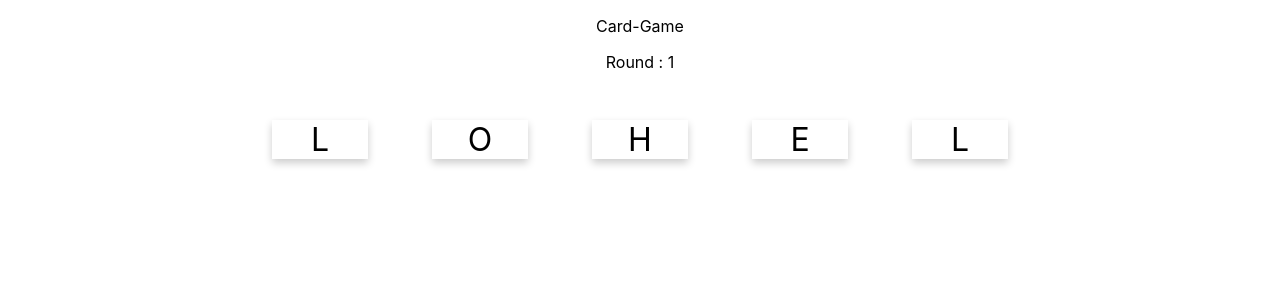
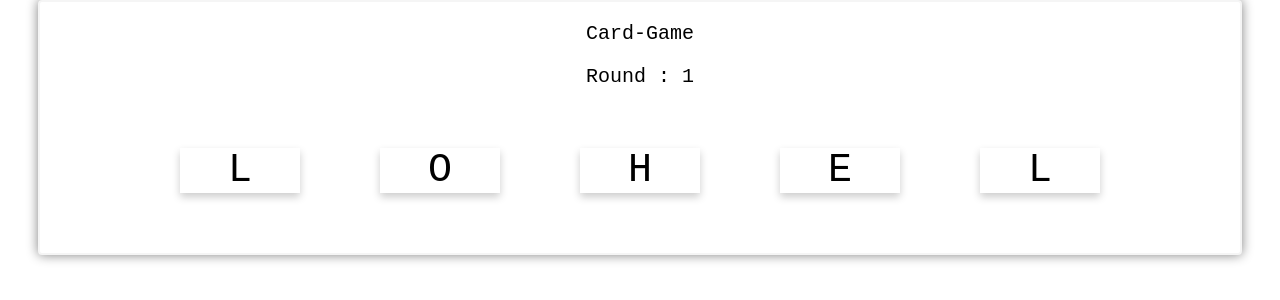
Before and after one commit to Krittamett/React_3SA03, a React (Create React App) app: page / in a window 1280 px wide. Shown: the top 300 px of the page. Built offline with nearby package versions, Linux system fonts and the light colour scheme.

Commit message:
Commit 2 : Change interface format

```diff
--- a/src/App.css
+++ b/src/App.css
@@ -1,7 +1,3 @@
-.App {
-  text-align: center;
-}
-
 .App-logo {
   animation: App-logo-spin infinite 20s linear;
   height: 40vmin;
@@ -44,3 +40,15 @@
     color: red;
     background: pink;
 }
+.page{
+  width: 1200px;
+   margin:auto;
+   background-color: white;
+   border: 2px solid #F5F5F5;
+   border-radius: 4px;
+   box-shadow: 0 0 12px #828282;
+   text-align: center;
+   font-size: 20px;
+   font-family: 'Courier New', Courier, monospace;
+
+}
--- a/src/App.js
+++ b/src/App.js
@@ -6,7 +6,7 @@ const word = "Hello"
 class App extends Component {
   render() {
     return (
-    <div className = "App">
+    <div className = "page">
       <WordCard value = {word}/>
     </div>
     );
```
